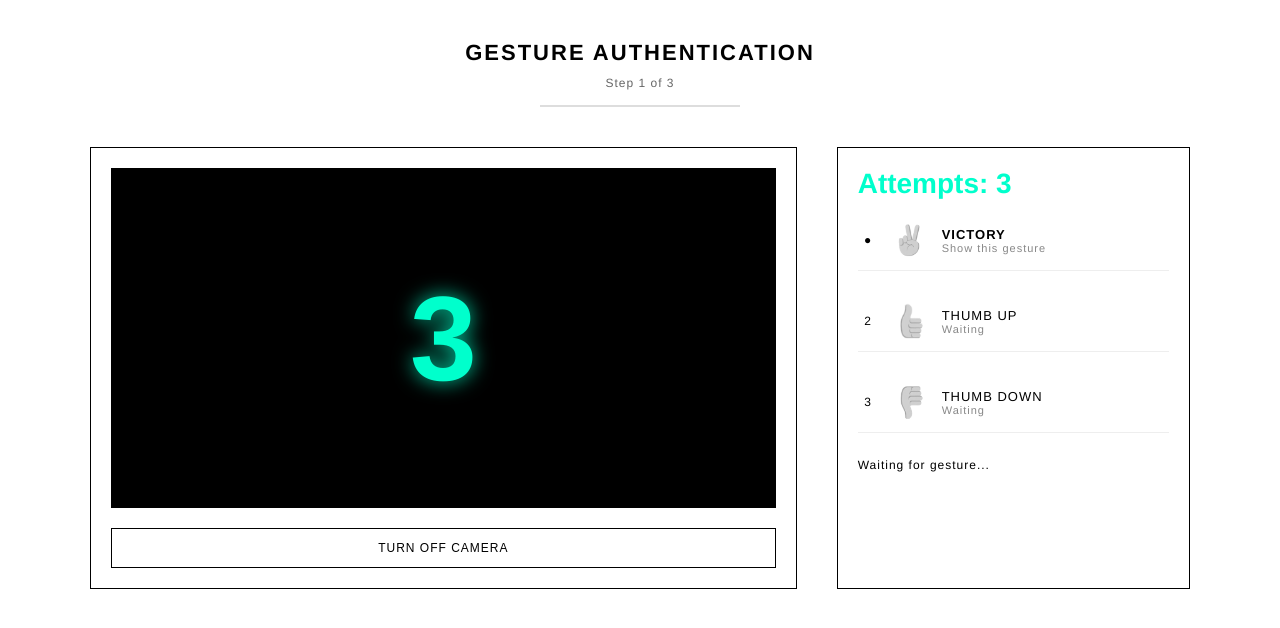
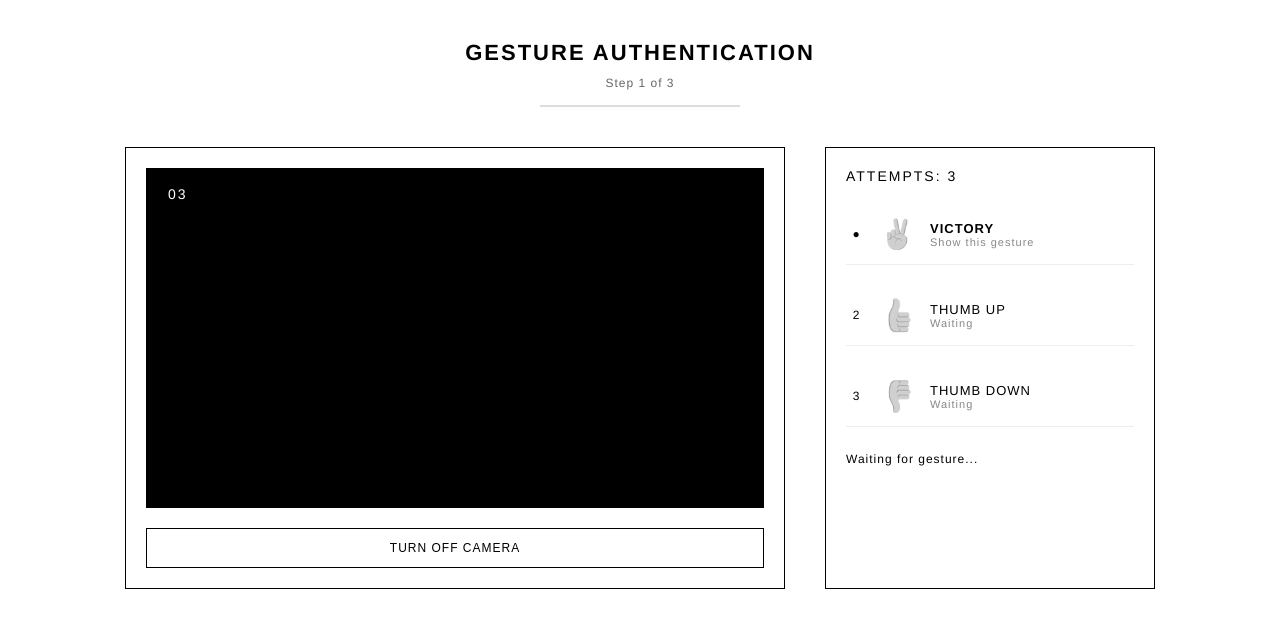
Before and after one commit to NadjaKim/signs, a React (Vite) app: page / in a window 1280 px wide. Both pictures are taken after a click on the button "TURN ON CAMERA". Shown: the top 628 px of the page. Built offline with nearby package versions, Linux system fonts and the light colour scheme; no server answers.

Commit message:
обновлены стили таймера

```diff
--- a/src/App.jsx
+++ b/src/App.jsx
@@ -257,73 +257,69 @@ function App() {
   }, [isCameraOn]);
 
   return (
+    <div className="container">
       <div className="app">
         <div className="app__header">
           <h1 className="app__title">Gesture Authentication</h1>
           <div className="app__progress">Step {Math.min(currentIndex + 1, 3)} of 3</div>
           <div className="app__progress-bar">
-          <div className="app__progress-fill" style={{ width: `${(completed.filter(Boolean).length / 3) * 100}%` }} />
+            <div
+              className="app__progress-fill"
+              style={{ width: `${(completed.filter(Boolean).length / 3) * 100}%` }}
+            />
           </div>
         </div>
-
         <div className="app__content">
           <div className="camera-card">
-          <div className="camera-card__media" style={{ position: "relative" }}>
+            <div className="camera-card__media">
               {!isCameraOn && (
                 <div className="camera-card__placeholder">
                   <div className="camera-card__placeholder-text">Camera is off</div>
                 </div>
               )}
-
               <video
                 ref={videoRef}
                 autoPlay
                 playsInline
-              className={`camera-card__video ${!isCameraOn ? "camera-card__video--hidden" : ""}`}
-            />
-
-            {isCounting && isCameraOn && (
-              <div style={{
-                position: "absolute", top: "50%", left: "50%", transform: "translate(-50%, -50%)",
-                fontSize: "120px", fontWeight: "bold", color: "#00ffcc",
-                textShadow: "0 0 20px rgba(0,255,200,0.8)"
-              }}>
-                {countdown}
+                className={`camera-card__video ${!isCameraOn ? "camera-card__video--hidden" : ""}`} />
+              {isCounting && (
+                <div className="camera-card__timer">
+                  0{countdown}
                 </div>
               )}
-
               {isBlocked && (
-              <div style={{position:"absolute", bottom:"20px", width:"100%", textAlign:"center", fontSize:"48px", fontWeight:"bold", color:"red"}}>
-                ATTEMPTS ENDED
+                <div className="camera-card__message camera-card__message--error">
+                  Attempts ended
                 </div>
               )}
               {isSuccess && (
-              <div style={{position:"absolute", bottom:"20px", width:"100%", textAlign:"center", fontSize:"48px", fontWeight:"bold", color:"lime"}}>
-                SUCCESS! All gestures completed.
+                <div className="camera-card__message camera-card__message--success">
+                  Authentication complete
                 </div>
               )}
             </div>
-
             <button
               className={`camera-card__button ${isCameraOn ? "camera-card__button--off" : ""}`}
-            onClick={() => setIsCameraOn(prev => !prev)}
-          >
+              onClick={() => setIsCameraOn((prev) => !prev)}>
               {isCameraOn ? "Turn Off Camera" : "Turn On Camera"}
             </button>
           </div>
-
           <div className="steps-card">
-          <div style={{ fontSize: "28px", fontWeight: "bold", color: attempts === 1 ? "red" : "#00ffcc", marginBottom: "10px" }}>
+            <div className={`steps-card__attempts ${attempts === 1 ? "steps-card__attempts--last" : ""}`}>
               Attempts: {attempts}
             </div>
-
             <div className="steps-card__list">
               {selected.map((g, i) => {
                 const isActive = i === currentIndex;
                 const isDone = completed[i];
                 return (
-                <div key={i} className={`step ${isActive ? "step--active" : ""} ${isDone ? "step--done" : ""}`}>
-                  <div className="step__icon">{isDone ? "✓" : isActive ? "●" : i + 1}</div>
+                  <div
+                    key={i}
+                    className={`step ${isActive ? "step--active" : ""} ${isDone ? "step--done" : ""}`}
+                  >
+                    <div className="step__icon">
+                      {isDone ? "✓" : isActive ? "●" : i + 1}
+                    </div>
                     <img src={g.img} alt={g.name} className="step__img" />
                     <div className="step__info">
                       <div className="step__name">{g.name}</div>
@@ -335,16 +331,16 @@ function App() {
                 );
               })}
             </div>
-
             <div className="steps-card__status">
               {gesture ? `Detected: ${gesture}` : isCameraOn ? "Waiting for gesture..." : "Camera is off"}
             </div>
             {error && <div className="steps-card__error">{error}</div>}
           </div>
         </div>
-
         <canvas ref={canvasRef} style={{ display: "none" }} />
       </div>
+    </div>
+
   );
 }
 
```
Lines whose indentation alone changed are shown as unchanged.
